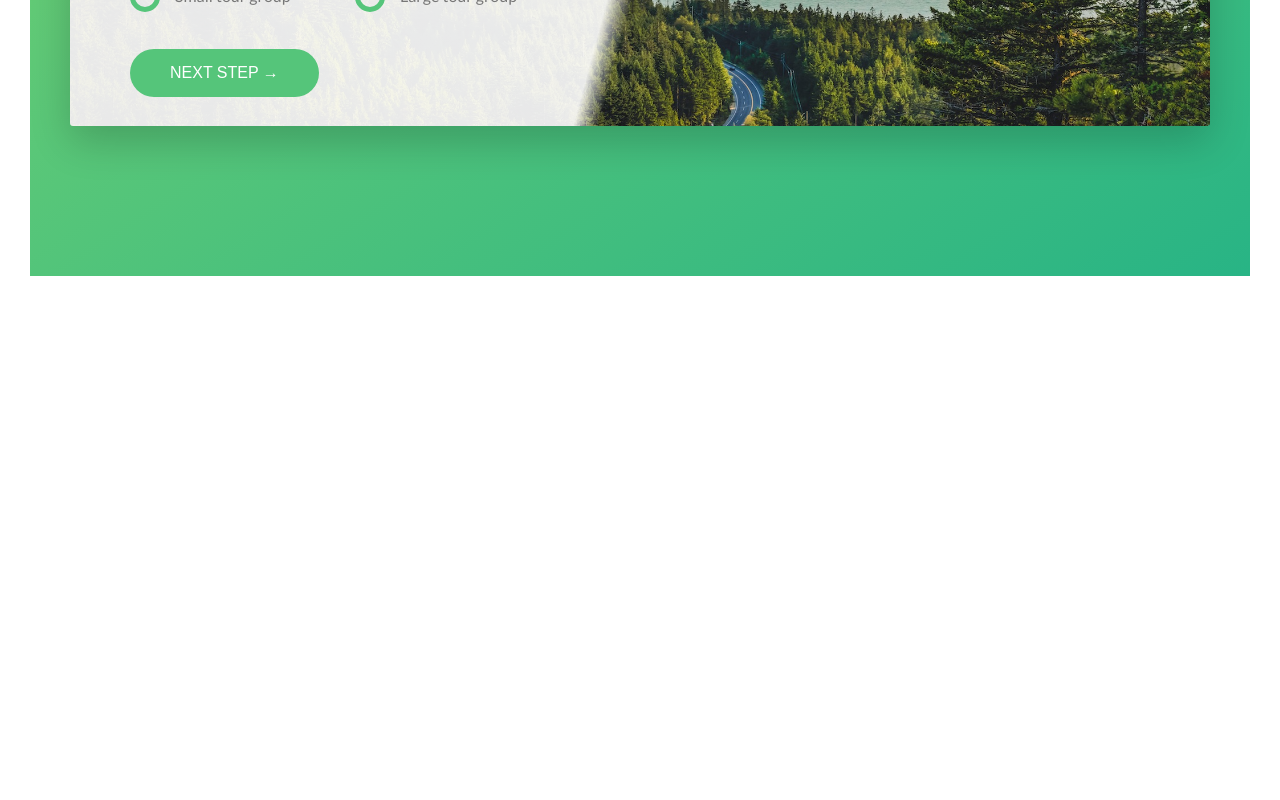
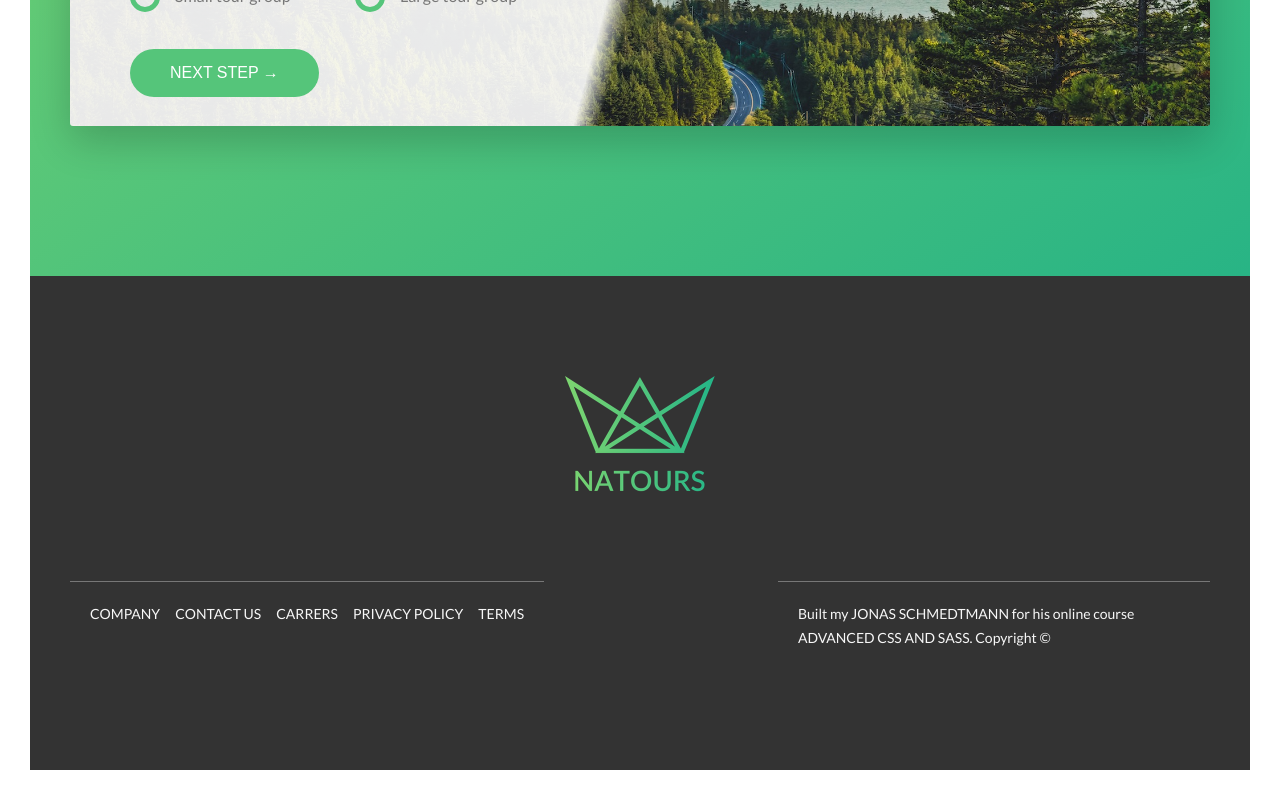
Before and after one commit to ming19991217/react-playground, a React (Vite) app: page / in a window 1280 px wide. Shown: the part 5059-5859 px from the top of the page. Before the commit the page ends 5365 px from the top, so only its background shows below. Built offline with nearby package versions, Linux system fonts and the light colour scheme.

Commit message:
feat： footer

```diff
--- a/src/Natours/page/Natours.tsx
+++ b/src/Natours/page/Natours.tsx
@@ -338,6 +338,31 @@ export default function Natours() {
                 </section>
             </main>
 
+            <footer className="footer">
+                <div className="footer__logo-box">
+                    <img src="/img/logo-green-2x.png" alt="Full logo" className='footer__logo' />
+                </div>
+                <div className="row">
+                    <div className="col-1-of-2">
+                        <div className="footer__navigation">
+                            <ul className="footer__list">
+                                <li className="footer__item"> <a href="" className="footer__link"> Company </a> </li>
+                                <li className="footer__item"> <a href="" className="footer__link"> Contact us </a> </li>
+                                <li className="footer__item"> <a href="" className="footer__link"> Carrers </a> </li>
+                                <li className="footer__item"> <a href="" className="footer__link"> Privacy policy </a> </li>
+                                <li className="footer__item"> <a href="" className="footer__link"> Terms </a> </li>
+                            </ul>
+                        </div>
+
+                    </div>
+                    <div className="col-1-of-2">
+                        <p className="footer_copyright">
+                            Built my <a href="#" className="footer__link">Jonas Schmedtmann</a> for his online course <a href="#" className="footer__link">Advanced CSS and Sass</a>. Copyright &copy;
+                        </p>
+                    </div>
+                </div>
+            </footer>
+
             {/*
             <section className='grid-test'>
                 <div className="row">
--- a/src/Natours/sass/abstracts/_variables.scss
+++ b/src/Natours/sass/abstracts/_variables.scss
@@ -13,6 +13,7 @@ $color-grey-light-2: #eee;
 
 $color-grey-dark: #777;
 $color-grey-dark-2: #999;
+$color-grey-dark-3: #333;
 
 $color-white: #fff;
 $color-black: #000;
--- /dev/null
+++ b/src/Natours/sass/layout/_footer.scss
@@ -0,0 +1,61 @@
+.footer {
+    background-color: $color-grey-dark-3;
+    padding: 10rem 0;
+    font-size: 1.4rem;
+    color: $color-grey-light-1;
+
+    &__logo-box {
+        text-align: center;
+        margin-bottom: 8rem;
+    }
+
+    &__logo {
+        width: 15rem;
+        height: auto;
+    }
+
+    &__navigation {
+        border-top: 1px solid $color-grey-dark;
+        padding: 2rem;
+        display: inline-block;
+    }
+
+    &__list {
+        list-style: none;
+    }
+
+    &__item {
+        display: inline-block;
+
+        &:not(:last-child) {
+            margin-right: 1.5rem;
+        }
+    }
+
+    &__link {
+
+        &:link,
+        &:visited {
+            color: $color-grey-light-1;
+            background-color: $color-grey-dark-3;
+            text-decoration: none;
+            text-transform: uppercase;
+            display: inline-block;
+            transition: all .2s;
+        }
+
+        &:hover,
+        &:active {
+            color: $color-primary;
+            box-shadow: 0 1rem 2rem rgba($color-black, .4);
+            transform: rotate(5deg) scale(1.3);
+        }
+    }
+
+    &_copyright {
+        border-top: 1px solid $color-grey-dark;
+        padding: 2rem;
+        width: 80%;
+        float: right;
+    }
+}
--- a/src/Natours/sass/main.scss
+++ b/src/Natours/sass/main.scss
@@ -15,6 +15,7 @@
 @import "components/bg-video";
 @import "components/form";
 
+@import "layout/footer";
 @import "layout/grid";
 @import "layout/header";
 
--- a/src/Natours/styles/main.css
+++ b/src/Natours/styles/main.css
@@ -540,6 +540,54 @@ body {
   opacity: 1;
 }
 
+.footer {
+  background-color: #333;
+  padding: 10rem 0;
+  font-size: 1.4rem;
+  color: #f7f7f7;
+}
+.footer__logo-box {
+  text-align: center;
+  margin-bottom: 8rem;
+}
+.footer__logo {
+  width: 15rem;
+  height: auto;
+}
+.footer__navigation {
+  border-top: 1px solid #777;
+  padding: 2rem;
+  display: inline-block;
+}
+.footer__list {
+  list-style: none;
+}
+.footer__item {
+  display: inline-block;
+}
+.footer__item:not(:last-child) {
+  margin-right: 1.5rem;
+}
+.footer__link:link, .footer__link:visited {
+  color: #f7f7f7;
+  background-color: #333;
+  text-decoration: none;
+  text-transform: uppercase;
+  display: inline-block;
+  transition: all 0.2s;
+}
+.footer__link:hover, .footer__link:active {
+  color: #55c57a;
+  box-shadow: 0 1rem 2rem rgba(0, 0, 0, 0.4);
+  transform: rotate(5deg) scale(1.3);
+}
+.footer_copyright {
+  border-top: 1px solid #777;
+  padding: 2rem;
+  width: 80%;
+  float: right;
+}
+
 .row {
   max-width: 114rem;
   margin: 0 auto;
```
Also changed, not shown: 1 other file (tests, documents, lock files or other folders).
